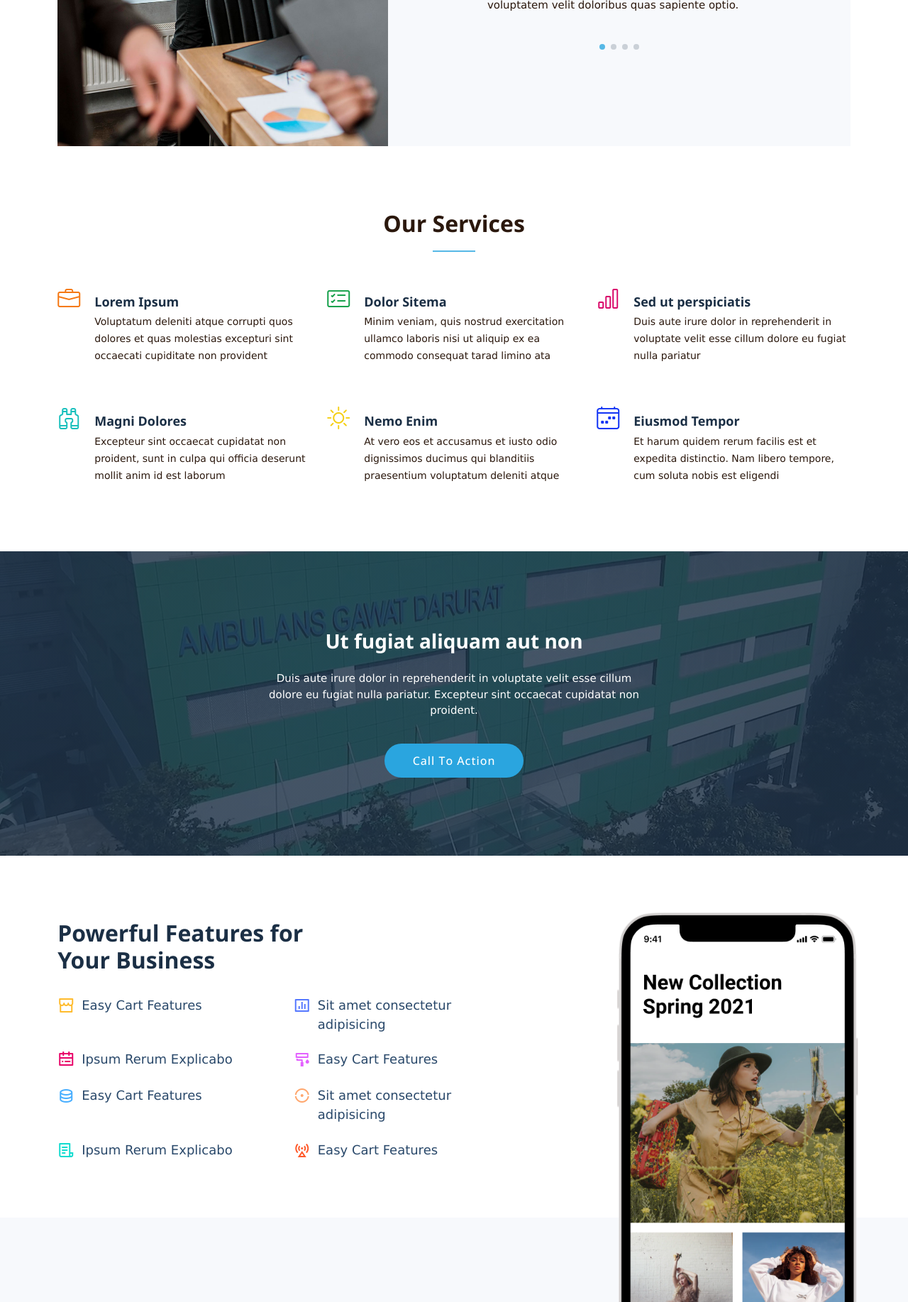
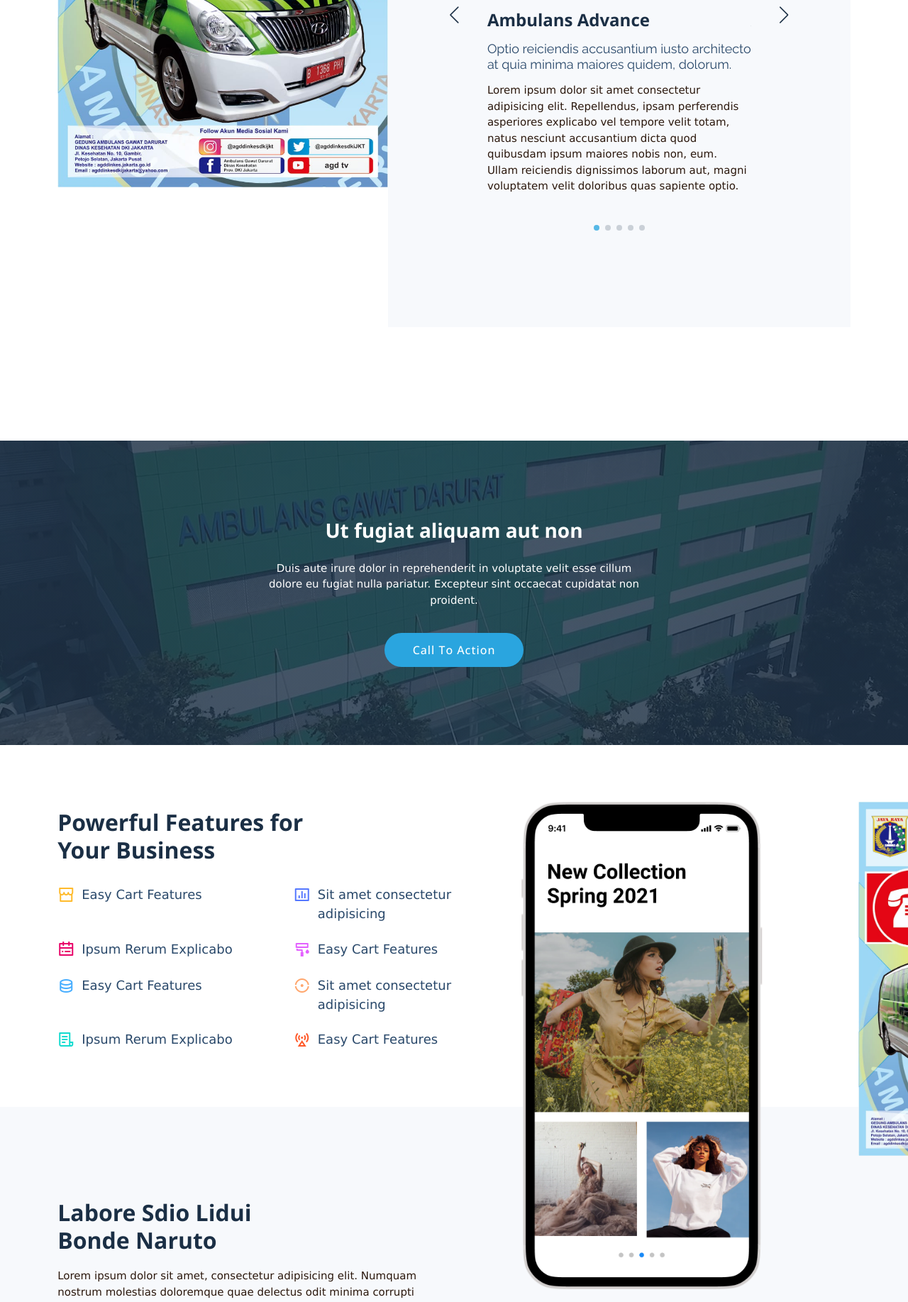
Before and after one commit to agusrahmat18/PK3D, a CodeIgniter app: page /database/ in a window 1280 px wide. Shown: the part 1418-3253 px from the top of the page at 71% size. Run offline with CodeIgniter, Linux system fonts and the light colour scheme.

Commit message:
update 28 februari 2023

```diff
--- a/application/views/beranda.php
+++ b/application/views/beranda.php
@@ -1,3 +1,12 @@
+<style>
+.center {
+  display: block;
+  margin-left: auto;
+  margin-right: auto;
+  width: 50%;
+}
+</style>
+
 <body class="page-index">
 
 
@@ -7,14 +16,14 @@
     <div class="container">
       <div class="row">
         <div class="col-xl-6">
-          <h2 data-aos="fade-up" syle="color:white;">PUSAT KRISIS DAN KEGAWATDARURATAN KESEHATAN DAERAH</h2>
+          <h2 data-aos="fade-up" style="color:white; text-align:left; font-size:40px;">PUSAT KRISIS DAN KEGAWATDARURATAN KESEHATAN DAERAH</h2>
           <div class="col-xl-8">
             <blockquote data-aos="fade-up" data-aos-delay="100">
               <p>Lorem ipsum dolor, sit amet consectetur adipisicing elit. Perspiciatis cum recusandae eum laboriosam voluptatem repudiandae odio, vel exercitationem officiis provident minima. </p>
             </blockquote>
             <div class="d-flex" data-aos="fade-up" data-aos-delay="200">
               <a href="#about" class="btn-get-started">Get Started</a>
-              <a href="https://www.youtube.com/watch?v=LXb3EKWsInQ" class="glightbox btn-watch-video d-flex align-items-center"><i class="bi bi-play-circle"></i><span>Watch Video</span></a>
+              <a href="https://youtu.be/6cr6rtqixDU" class="glightbox btn-watch-video d-flex align-items-center"><i class="bi bi-play-circle"></i><span>Watch Video</span></a>
             </div>
           </div>
         </div>
@@ -29,49 +38,64 @@
       <div class="container" data-aos="fade-up">
 
         <div class="section-header">
-          <h2>Why Choose Us</h2>
+          <h2>Pelayanan 24 Jam</h2>
 
         </div>
 
         <div class="row g-0" data-aos="fade-up" data-aos-delay="200">
 
-          <div class="col-xl-5 img-bg" style="background-image: url('<?php echo base_url(); ?>assets/img/why-us-bg.jpg')"></div>
-          <div class="col-xl-7 slides  position-relative">
+        <!-- <div class="col-xl-4 img-bg" style="width:30%; background-image: url('<?php echo base_url(); ?>assets/img/banner.jpg');"></div> -->
+          <div class="col-xl-5 img-bg">
+            <img src="<?php echo base_url(); ?>assets/img/banner.jpg" style="width:100%;">
+          </div>
 
+          <div class="col-xl-7 slides position-relative">
             <div class="slides-1 swiper">
               <div class="swiper-wrapper">
+                <div class="swiper-slide">
+                  <div class="item">
+                    <img class="mb-3 center" src="<?php echo base_url(); ?>assets/img/hero-bg.jpg" style="width:100%;">
+                    <h3 class="mb-3">Ambulans Advance</h3>
+                    <h4 class="mb-3">Optio reiciendis accusantium iusto architecto at quia minima maiores quidem, dolorum.</h4>
+                    <p>Lorem ipsum dolor sit amet consectetur adipisicing elit. Repellendus, ipsam perferendis asperiores explicabo vel tempore velit totam, natus nesciunt accusantium dicta quod quibusdam ipsum maiores nobis non, eum. Ullam reiciendis dignissimos laborum aut, magni voluptatem velit doloribus quas sapiente optio.</p>
+                  </div>
+                </div>
 
                 <div class="swiper-slide">
                   <div class="item">
-                    <h3 class="mb-3">Let's grow your business together</h3>
-                    <h4 class="mb-3">Optio reiciendis accusantium iusto architecto at quia minima maiores quidem, dolorum.</h4>
-                    <p>Lorem ipsum dolor sit amet consectetur adipisicing elit. Repellendus, ipsam perferendis asperiores explicabo vel tempore velit totam, natus nesciunt accusantium dicta quod quibusdam ipsum maiores nobis non, eum. Ullam reiciendis dignissimos laborum aut, magni voluptatem velit doloribus quas sapiente optio.</p>
+                    <img class="mb-3 center" src="<?php echo base_url(); ?>assets/img/hero-bg.jpg" style="width:100%">
+                    <h3 class="mb-3">Ambulans Infeksi</h3>
+                    <h4 class="mb-3">Amet cumque nam sed voluptas doloribus iusto. Dolorem eos aliquam quis.</h4>
+                    <p>Dolorem quia fuga consectetur voluptatem. Earum consequatur nulla maxime necessitatibus cum accusamus. Voluptatem dolorem ut numquam dolorum delectus autem veritatis facilis. Et ea ut repellat ea. Facere est dolores fugiat dolor.</p>
                   </div>
-                </div><!-- End slide item -->
+                </div>
 
                 <div class="swiper-slide">
                   <div class="item">
-                    <h3 class="mb-3">Unde perspiciatis ut repellat dolorem</h3>
-                    <h4 class="mb-3">Amet cumque nam sed voluptas doloribus iusto. Dolorem eos aliquam quis.</h4>
-                    <p>Dolorem quia fuga consectetur voluptatem. Earum consequatur nulla maxime necessitatibus cum accusamus. Voluptatem dolorem ut numquam dolorum delectus autem veritatis facilis. Et ea ut repellat ea. Facere est dolores fugiat dolor.</p>
+                    <img class="mb-3 center" src="<?php echo base_url(); ?>assets/img/hero-bg.jpg" style="width:100%">
+                    <h3 class="mb-3">Ambulans Nets</h3>
+                    <h4 class="mb-3">Necessitatibus voluptatibus explicabo dolores a vitae voluptatum.</h4>
+                    <p>Neque voluptates aut. Soluta aut perspiciatis porro deserunt. Voluptate ut itaque velit. Aut consectetur voluptatem aspernatur sequi sit laborum. Voluptas enim dolorum fugiat aut.</p>
                   </div>
-                </div><!-- End slide item -->
+                </div>
 
                 <div class="swiper-slide">
                   <div class="item">
-                    <h3 class="mb-3">Aliquid non alias minus</h3>
-                    <h4 class="mb-3">Necessitatibus voluptatibus explicabo dolores a vitae voluptatum.</h4>
-                    <p>Neque voluptates aut. Soluta aut perspiciatis porro deserunt. Voluptate ut itaque velit. Aut consectetur voluptatem aspernatur sequi sit laborum. Voluptas enim dolorum fugiat aut.</p>
+                    <img class="mb-3 center" src="<?php echo base_url(); ?>assets/img/hero-bg.jpg" style="width:100%">
+                    <h3 class="mb-3">Unit Reaksi Cepat</h3>
+                    <h4 class="mb-3">Tempora quos est ut quia adipisci ut voluptas. Deleniti laborum soluta nihil est. Eum similique neque autem ut.</h4>
+                    <p>Ut rerum et autem vel. Et rerum molestiae aut sit vel incidunt sit at voluptatem. Saepe dolorem et sed voluptate impedit. Ad et qui sint at qui animi animi rerum.</p>
                   </div>
-                </div><!-- End slide item -->
+                </div>
 
                 <div class="swiper-slide">
                   <div class="item">
-                    <h3 class="mb-3">Necessitatibus suscipit non voluptatem quibusdam</h3>
+                    <img class="mb-3 center" src="<?php echo base_url(); ?>assets/img/hero-bg.jpg" style="width:100%">
+                    <h3 class="mb-3">Kapal Ambulans Kepulauan Seribu</h3>
                     <h4 class="mb-3">Tempora quos est ut quia adipisci ut voluptas. Deleniti laborum soluta nihil est. Eum similique neque autem ut.</h4>
                     <p>Ut rerum et autem vel. Et rerum molestiae aut sit vel incidunt sit at voluptatem. Saepe dolorem et sed voluptate impedit. Ad et qui sint at qui animi animi rerum.</p>
                   </div>
-                </div><!-- End slide item -->
+                </div>
 
               </div>
               <div class="swiper-pagination"></div>
@@ -87,15 +111,12 @@
 
     <!-- ======= Our Services Section ======= -->
     <section id="services-list" class="services-list">
-      <div class="container" data-aos="fade-up">
-
+      <!-- <div class="container" data-aos="fade-up">
         <div class="section-header">
           <h2>Our Services</h2>
-
         </div>
 
         <div class="row gy-5">
-
           <div class="col-lg-4 col-md-6 service-item d-flex" data-aos="fade-up" data-aos-delay="100">
             <div class="icon flex-shrink-0"><i class="bi bi-briefcase" style="color: #f57813;"></i></div>
             <div>
@@ -103,7 +124,6 @@
               <p class="description">Voluptatum deleniti atque corrupti quos dolores et quas molestias excepturi sint occaecati cupiditate non provident</p>
             </div>
           </div>
-          <!-- End Service Item -->
 
           <div class="col-lg-4 col-md-6 service-item d-flex" data-aos="fade-up" data-aos-delay="200">
             <div class="icon flex-shrink-0"><i class="bi bi-card-checklist" style="color: #15a04a;"></i></div>
@@ -111,7 +131,7 @@
               <h4 class="title"><a href="#" class="stretched-link">Dolor Sitema</a></h4>
               <p class="description">Minim veniam, quis nostrud exercitation ullamco laboris nisi ut aliquip ex ea commodo consequat tarad limino ata</p>
             </div>
-          </div><!-- End Service Item -->
+          </div>
 
           <div class="col-lg-4 col-md-6 service-item d-flex" data-aos="fade-up" data-aos-delay="300">
             <div class="icon flex-shrink-0"><i class="bi bi-bar-chart" style="color: #d90769;"></i></div>
@@ -119,7 +139,7 @@
               <h4 class="title"><a href="#" class="stretched-link">Sed ut perspiciatis</a></h4>
               <p class="description">Duis aute irure dolor in reprehenderit in voluptate velit esse cillum dolore eu fugiat nulla pariatur</p>
             </div>
-          </div><!-- End Service Item -->
+          </div>
 
           <div class="col-lg-4 col-md-6 service-item d-flex" data-aos="fade-up" data-aos-delay="400">
             <div class="icon flex-shrink-0"><i class="bi bi-binoculars" style="color: #15bfbc;"></i></div>
@@ -127,7 +147,7 @@
               <h4 class="title"><a href="#" class="stretched-link">Magni Dolores</a></h4>
               <p class="description">Excepteur sint occaecat cupidatat non proident, sunt in culpa qui officia deserunt mollit anim id est laborum</p>
             </div>
-          </div><!-- End Service Item -->
+          </div>
 
           <div class="col-lg-4 col-md-6 service-item d-flex" data-aos="fade-up" data-aos-delay="500">
             <div class="icon flex-shrink-0"><i class="bi bi-brightness-high" style="color: #f5cf13;"></i></div>
@@ -135,7 +155,7 @@
               <h4 class="title"><a href="#" class="stretched-link">Nemo Enim</a></h4>
               <p class="description">At vero eos et accusamus et iusto odio dignissimos ducimus qui blanditiis praesentium voluptatum deleniti atque</p>
             </div>
-          </div><!-- End Service Item -->
+          </div>
 
           <div class="col-lg-4 col-md-6 service-item d-flex" data-aos="fade-up" data-aos-delay="600">
             <div class="icon flex-shrink-0"><i class="bi bi-calendar4-week" style="color: #1335f5;"></i></div>
@@ -143,11 +163,9 @@
               <h4 class="title"><a href="#" class="stretched-link">Eiusmod Tempor</a></h4>
               <p class="description">Et harum quidem rerum facilis est et expedita distinctio. Nam libero tempore, cum soluta nobis est eligendi</p>
             </div>
-          </div><!-- End Service Item -->
-
+          </div>
         </div>
-
-      </div>
+      </div> -->
     </section><!-- End Our Services Section -->
 
     <!-- ======= Call To Action Section ======= -->
@@ -233,11 +251,47 @@
           </div>
           <div class="col-lg-5 position-relative" data-aos="fade-up" data-aos-delay="200">
             <div class="phone-wrap">
-              <img src="<?php echo base_url(); ?>assets/img/iphone.png" alt="Image" class="img-fluid">
+              <!-- <img src="<?php echo base_url(); ?>assets/img/iphone.png" alt="Image" class="img-fluid"> -->
+              <!-- <div class="slides-1 swiper"> -->
+                <div class="swiper-wrapper">
+                  <div class="swiper-slide">
+                    <div class="item">
+                      <img src="<?php echo base_url(); ?>assets/img/iphone.png" alt="Image" class="img-fluid">
+                    </div>
+                  </div>
+                  <div class="swiper-slide">
+                    <div class="item">
+                      <img src="<?php echo base_url(); ?>assets/img/banner.jpg" alt="Image" class="img-fluid">
+                    </div>
+                  </div>
+                </div>
+              <!-- </div> -->
             </div>
+
+            <!-- <div class="slides-1 swiper">
+              <div class="swiper-wrapper">
+                <div class="swiper-slide">
+                  <div class="item">
+                    <img src="<?php echo base_url(); ?>assets/img/iphone.png" alt="Image" class="img-fluid">
+                  </div>
+                </div>
+                <div class="swiper-slide">
+                  <div class="item">
+                    <img src="<?php echo base_url(); ?>assets/img/iphone.png" alt="Image" class="img-fluid"></div>
+                </div>
+                <div class="swiper-slide">
+                  <div class="item">
+                    <img src="<?php echo base_url(); ?>assets/img/iphone.png" alt="Image" class="img-fluid"></div>
+                </div>
+                <div class="swiper-slide">
+                  <div class="item">
+                    <img src="<?php echo base_url(); ?>assets/img/iphone.png" alt="Image" class="img-fluid"></div>
+                </div>
+              </div>
+            </div> -->
+
           </div>
         </div>
-
       </div>
 
       <div class="details">
```
Also changed, not shown: assets/img/banner.jpg (added).
